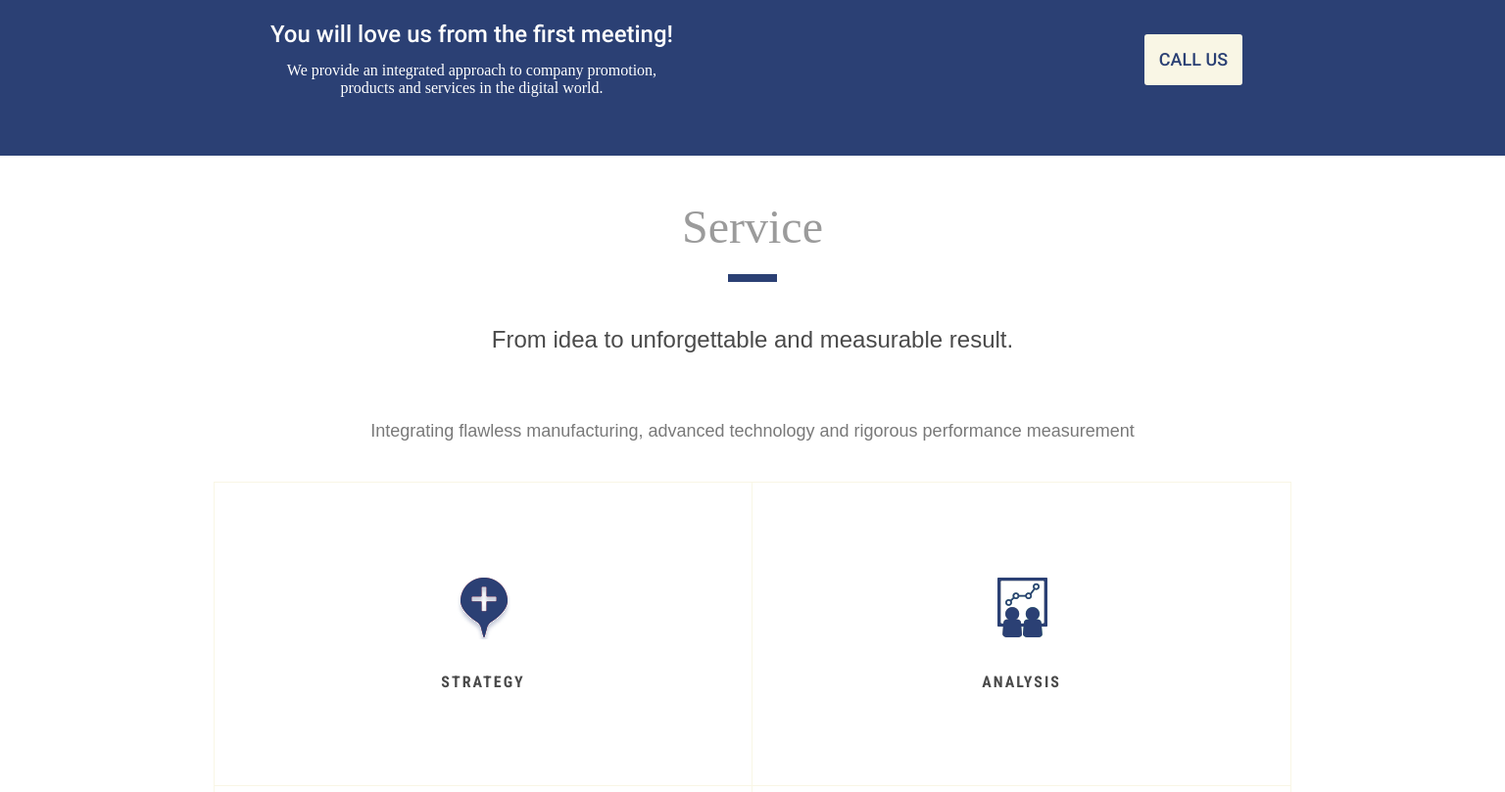
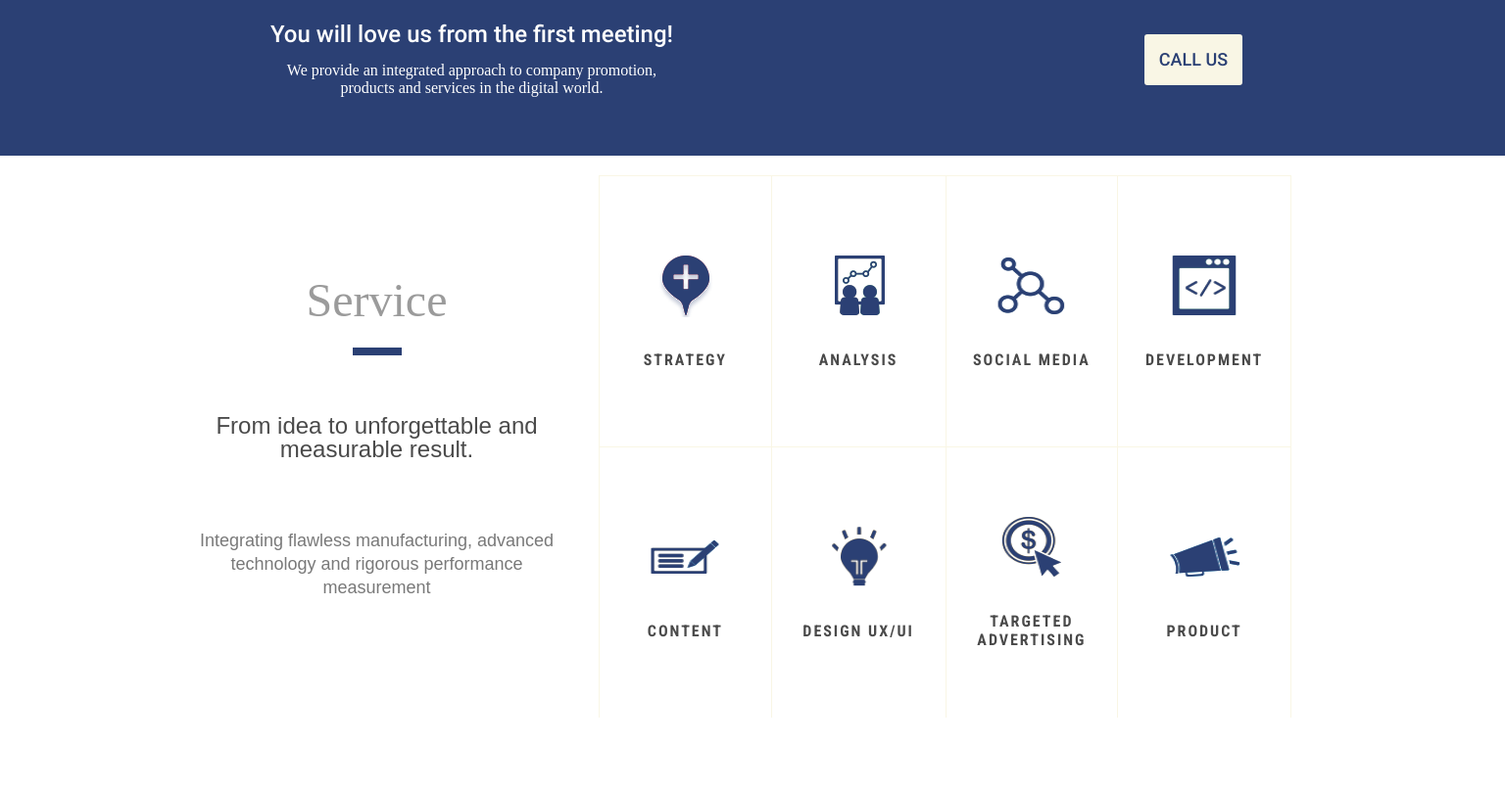
Before and after one commit to craftingweb/MobileFirst, a plain HTML site: page index.html in a window 1536 px wide. Shown: the part 815-1624 px from the top of the page at 98% size. After the commit the page ends 1568 px from the top, so only its background shows below. Drawn offline with nearby package versions, Linux system fonts and the light colour scheme; a web font is replaced by a local one.

Commit message:
services section @ 768, 1024, 1440

```diff
--- a/scss/style.scss
+++ b/scss/style.scss
@@ -391,3 +391,75 @@
     }
   }
 }
+
+@media (min-width: 768px) {
+  .services {
+    padding: 50px 0 0px;
+    &__title {
+      margin-bottom: 30px;
+    }
+    &__item {
+      min-height: 334px;
+      &:hover {
+        .services__item-inner {
+          margin: 18px 0;
+          padding: 35px 60px 5px;
+          min-height: 288px;
+        }
+      }
+    }
+  }
+}
+
+@media (min-width: 1024px) {
+  .services {
+    padding: 50px 0 0px;
+    &__title {
+      margin-bottom: 60px;
+    }
+    &__item {
+      width: 25%;
+      min-height: 277px;
+      &:nth-child(2),
+      &:nth-child(6) {
+        border-right: none;
+      }
+      &:hover {
+        .services__item-inner {
+          margin: 10px 0;
+          padding: 21px 9px 5px;
+          min-height: 255px;
+        }
+      }
+    }
+  }
+}
+
+@media (min-width: 1440px) {
+  .services {
+    padding: 0;
+    &__head {
+      max-width: 393px;
+      margin-top: 100px;
+    }
+    &__inner {
+      display: flex;
+      justify-content: space-between;
+    }
+    &__item {
+      width: 25%;
+      min-height: 277px;
+      &:nth-child(2),
+      &:nth-child(6) {
+        border-right: none;
+      }
+      &:hover {
+        .services__item-inner {
+          margin: 10px 0;
+          padding: 21px 9px 5px;
+          min-height: 255px;
+        }
+      }
+    }
+  }
+}
```
Also changed, not shown: index.html (+3 -4 lines), css/style.css, 1 other file.
